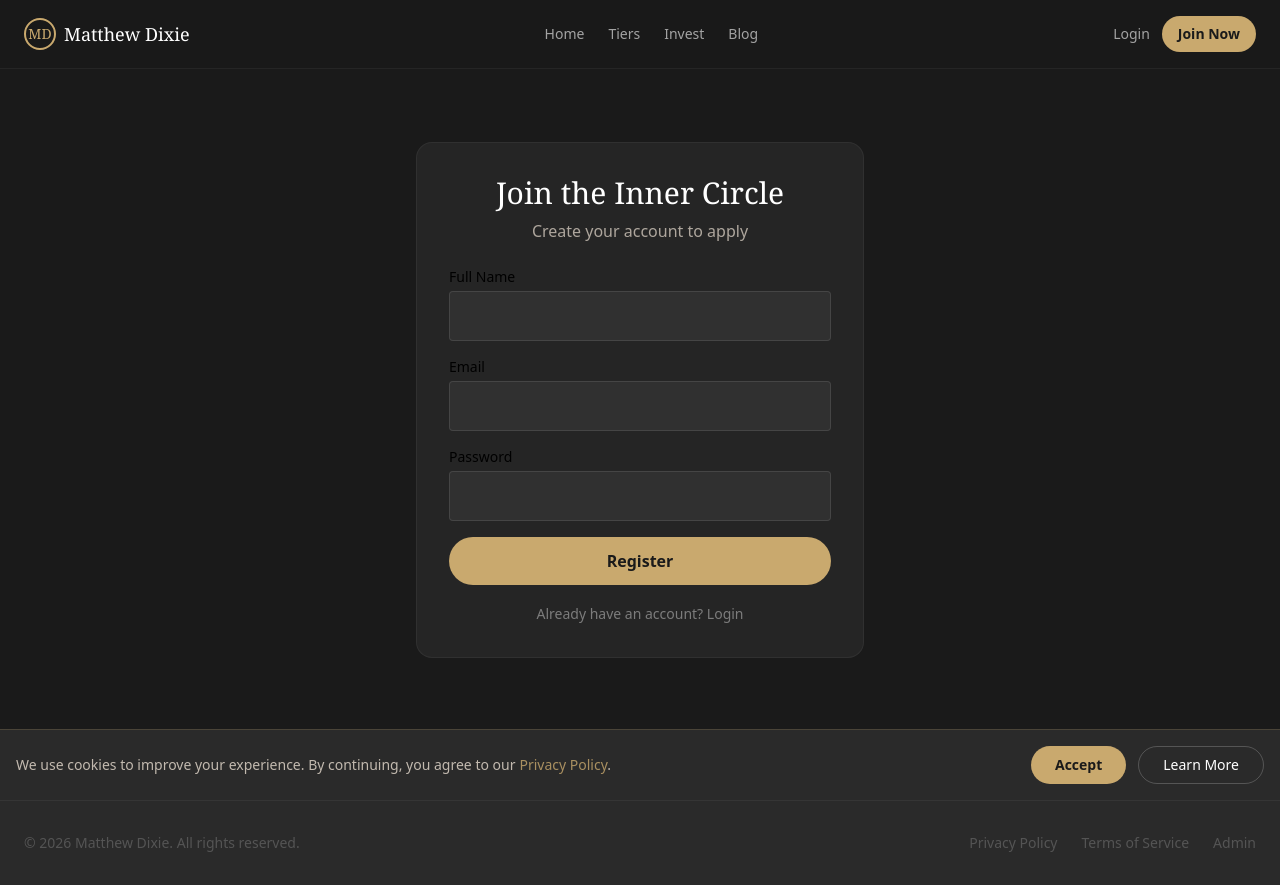
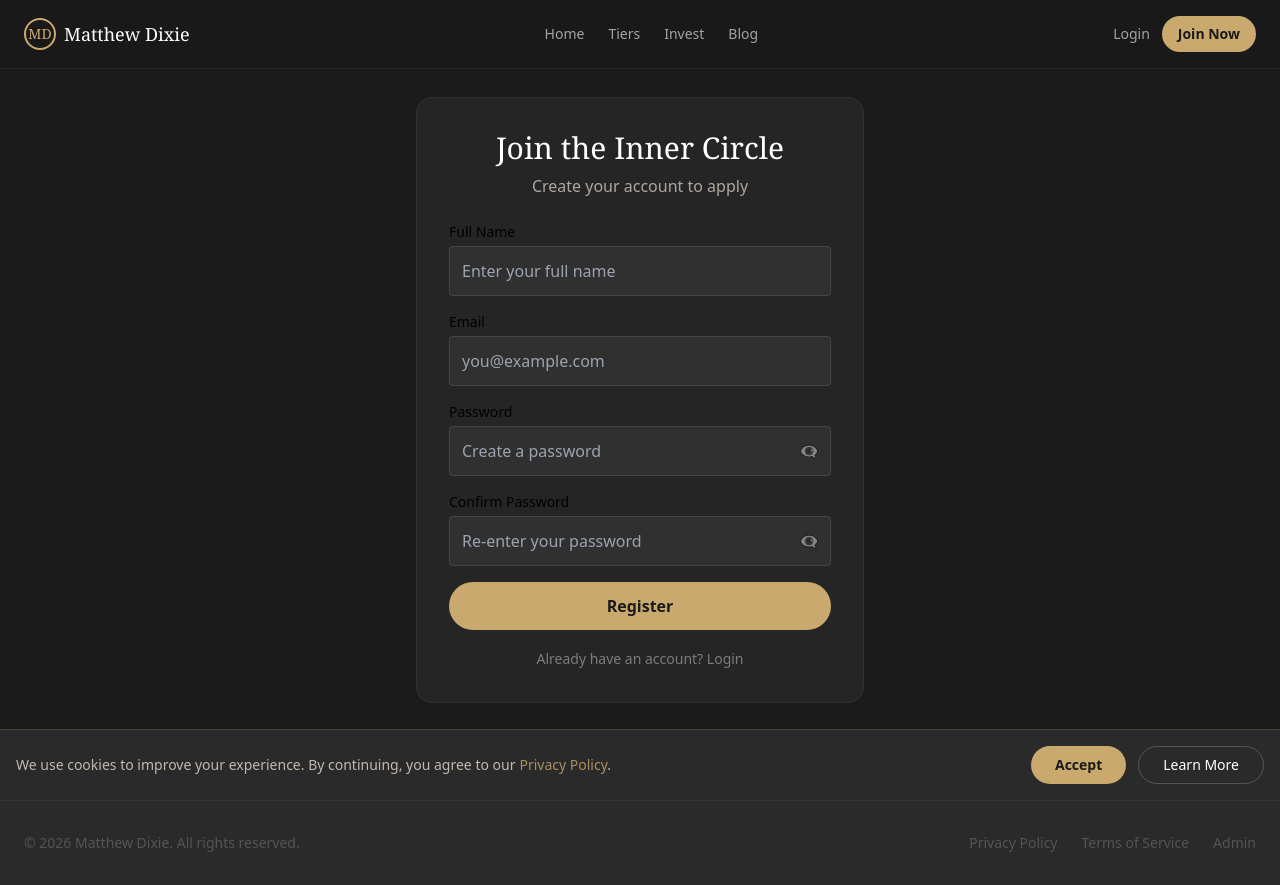
Before and after one commit to ihedioranmapromise-dev/matthew-dixie-management, a React app in the folder frontend/: page /login in a window 1280 px wide. Both pictures are taken after a click on the button "Don't have an account? Register". Built offline with nearby package versions, Linux system fonts and the light colour scheme; no server answers; the HTML template or start-up script is replaced by a standard one.

Commit message:
Add password visibility toggle, Remember Me, and confirm password field to Auth page

```diff
--- a/frontend/src/pages/Auth.jsx
+++ b/frontend/src/pages/Auth.jsx
@@ -1,34 +1,64 @@
 import { useState } from 'react';
-import axios from 'axios';
 import { useNavigate } from 'react-router-dom';
+import api from '../api';
 
 const Auth = () => {
   const navigate = useNavigate();
   const [isLogin, setIsLogin] = useState(true);
   const [loading, setLoading] = useState(false);
+  const [error, setError] = useState('');
+  const [showPassword, setShowPassword] = useState(false);
+  const [showConfirmPassword, setShowConfirmPassword] = useState(false);
+  const [rememberMe, setRememberMe] = useState(false);
   const [formData, setFormData] = useState({
     name: '',
     email: '',
-    password: ''
+    password: '',
+    confirmPassword: ''
   });
 
   const handleChange = (e) => {
     setFormData({ ...formData, [e.target.name]: e.target.value });
+    setError('');
   };
 
   const handleSubmit = async (e) => {
     e.preventDefault();
     setLoading(true);
+    setError('');
+
+    if (!isLogin && formData.password !== formData.confirmPassword) {
+      setError('Passwords do not match.');
+      setLoading(false);
+      return;
+    }
+
     try {
-      const endpoint = isLogin ? '/api/auth/login' : '/api/auth/register';
-      const response = await axios.post(endpoint, formData);
+      const endpoint = isLogin ? '/auth/login' : '/auth/register';
+      const payload = isLogin
+        ? { email: formData.email, password: formData.password }
+        : { name: formData.name, email: formData.email, password: formData.password };
 
-      localStorage.setItem('token', response.data.token);
-      localStorage.setItem('user', JSON.stringify(response.data.user));
+      const response = await api.post(endpoint, payload);
 
+      const token = response.data.token;
+      const user = response.data.user;
+
+      if (rememberMe) {
+        localStorage.setItem('token', token);
+        localStorage.setItem('user', JSON.stringify(user));
+      } else {
+        sessionStorage.setItem('token', token);
+        sessionStorage.setItem('user', JSON.stringify(user));
+      }
+
+      if (user.role === 'admin') {
+        navigate('/admin');
+      } else {
         navigate('/dashboard');
+      }
     } catch (error) {
-      alert(error.response?.data?.error || 'Something went wrong');
+      setError(error.response?.data?.error || 'Something went wrong. Please try again.');
     } finally {
       setLoading(false);
     }
@@ -44,6 +74,12 @@ const Auth = () => {
           {isLogin ? 'Login to your account' : 'Create your account to apply'}
         </p>
 
+        {error && (
+          <div className="mb-4 p-3 bg-red-500/10 border border-red-500/30 rounded-lg text-red-400 text-sm">
+            {error}
+          </div>
+        )}
+
         <form onSubmit={handleSubmit} className="space-y-4">
           {!isLogin && (
             <div>
@@ -55,9 +91,11 @@ const Auth = () => {
                 onChange={handleChange}
                 required
                 className="w-full p-3 rounded bg-white/5 border border-white/10 text-white focus:border-gold focus:outline-none"
+                placeholder="Enter your full name"
               />
             </div>
           )}
+
           <div>
             <label className="block text-sm font-medium mb-1">Email</label>
             <input
@@ -67,19 +105,71 @@ const Auth = () => {
               onChange={handleChange}
               required
               className="w-full p-3 rounded bg-white/5 border border-white/10 text-white focus:border-gold focus:outline-none"
+              placeholder="you@example.com"
             />
           </div>
+
           <div>
             <label className="block text-sm font-medium mb-1">Password</label>
+            <div className="relative">
               <input
-              type="password"
+                type={showPassword ? 'text' : 'password'}
                 name="password"
                 value={formData.password}
                 onChange={handleChange}
                 required
-              className="w-full p-3 rounded bg-white/5 border border-white/10 text-white focus:border-gold focus:outline-none"
+                className="w-full p-3 pr-12 rounded bg-white/5 border border-white/10 text-white focus:border-gold focus:outline-none"
+                placeholder={isLogin ? 'Enter your password' : 'Create a password'}
               />
+              <button
+                type="button"
+                onClick={() => setShowPassword(!showPassword)}
+                className="absolute right-3 top-1/2 -translate-y-1/2 text-white/40 hover:text-white transition"
+                aria-label="Toggle password visibility"
+              >
+                {showPassword ? '👁️' : '👁️‍🗨️'}
+              </button>
             </div>
+          </div>
+
+          {!isLogin && (
+            <div>
+              <label className="block text-sm font-medium mb-1">Confirm Password</label>
+              <div className="relative">
+                <input
+                  type={showConfirmPassword ? 'text' : 'password'}
+                  name="confirmPassword"
+                  value={formData.confirmPassword}
+                  onChange={handleChange}
+                  required
+                  className="w-full p-3 pr-12 rounded bg-white/5 border border-white/10 text-white focus:border-gold focus:outline-none"
+                  placeholder="Re-enter your password"
+                />
+                <button
+                  type="button"
+                  onClick={() => setShowConfirmPassword(!showConfirmPassword)}
+                  className="absolute right-3 top-1/2 -translate-y-1/2 text-white/40 hover:text-white transition"
+                  aria-label="Toggle confirm password visibility"
+                >
+                  {showConfirmPassword ? '👁️' : '👁️‍🗨️'}
+                </button>
+              </div>
+            </div>
+          )}
+
+          {isLogin && (
+            <div className="flex items-center justify-between">
+              <label className="flex items-center gap-2 cursor-pointer">
+                <input
+                  type="checkbox"
+                  checked={rememberMe}
+                  onChange={(e) => setRememberMe(e.target.checked)}
+                  className="accent-gold w-4 h-4"
+                />
+                <span className="text-sm text-white/60">Remember Me</span>
+              </label>
+            </div>
+          )}
 
           <button
             type="submit"
@@ -92,7 +182,11 @@ const Auth = () => {
 
         <div className="text-center mt-4">
           <button
-            onClick={() => setIsLogin(!isLogin)}
+            onClick={() => {
+              setIsLogin(!isLogin);
+              setError('');
+              setFormData({ ...formData, password: '', confirmPassword: '' });
+            }}
             className="text-sm text-white/40 hover:text-gold transition"
           >
             {isLogin ? "Don't have an account? Register" : 'Already have an account? Login'}
```
Lines whose indentation alone changed are shown as unchanged.
